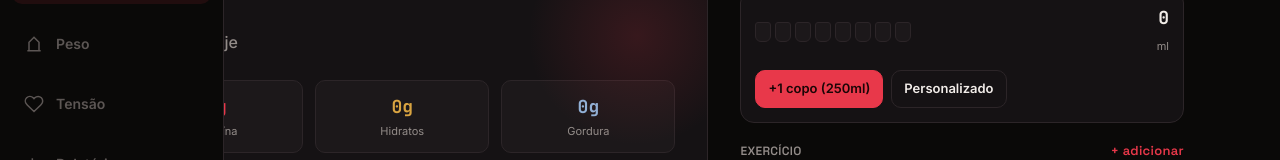
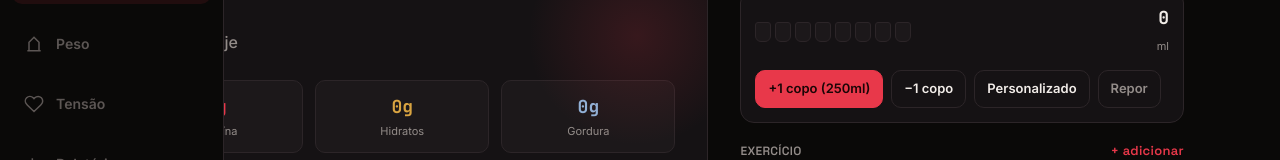
Before and after one commit to joaovieira77/nutritracker, a Next.js app: page / in a window 1280 px wide. Shown: the part 136-296 px from the top of the page. Built offline with nearby package versions, Linux system fonts and the light colour scheme.

Commit message:
feat: add decrement and reset controls for water tracking

```diff
--- a/components/TodayTab.tsx
+++ b/components/TodayTab.tsx
@@ -204,9 +204,29 @@ export default function TodayTab() {
   </button>
   <button
     className="rounded-[10px] border border-border px-3.5 py-2.5 text-[13px] font-semibold lg:px-3 lg:py-2"
+    onClick={() =>
+      mutate((d) => {
+        d.water = Math.max(0, (d.water || 0) - 250);
+      })
+    }
+  >
+    −1 copo
+  </button>
+  <button
+    className="rounded-[10px] border border-border px-3.5 py-2.5 text-[13px] font-semibold lg:px-3 lg:py-2"
     onClick={() => setModal({ kind: "water" })}
   >
     Personalizado
+  </button>
+  <button
+    className="rounded-[10px] border border-border px-3.5 py-2.5 text-[13px] font-semibold text-textmuted lg:px-3 lg:py-2"
+    onClick={() =>
+      mutate((d) => {
+        d.water = 0;
+      })
+    }
+  >
+    Repor
   </button>
 </div>
             </div>
```
Lines whose indentation alone changed are shown as unchanged.
